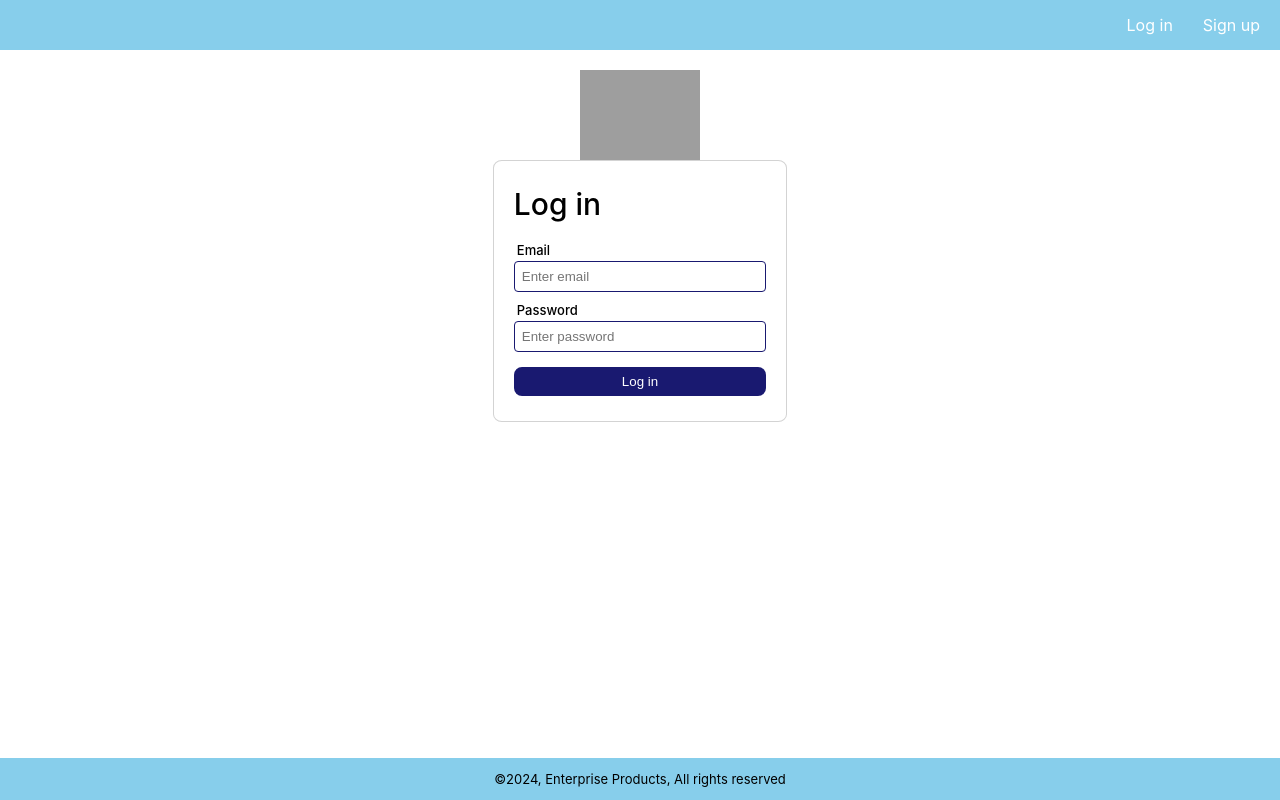
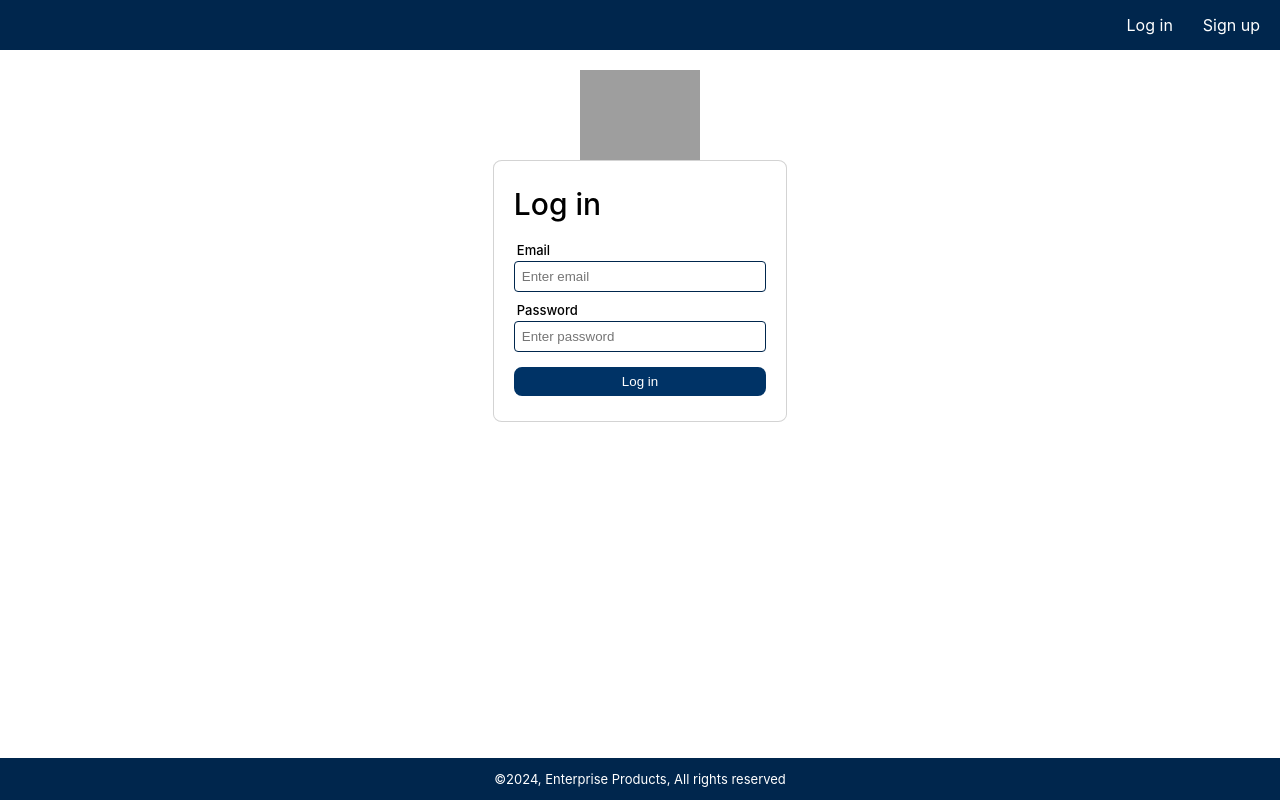
Before and after one commit to Layt27/product-management-system-web-app, a React (Create React App) app in the folder frontend/: page /login in a window 1280 px wide. Built offline with nearby package versions, Linux system fonts and the light colour scheme; grey boxes are pictures that could not be loaded.

Commit message:
style: Change color of some elements on all pages except profile page

```diff
--- a/frontend/src/App.css
+++ b/frontend/src/App.css
@@ -2,7 +2,7 @@
 .nav-ul {
   padding: 5px;
   margin: 0px;
-  background-color: skyblue;
+  background-color: #00264d;
 }
 
 .nav-right {
@@ -25,7 +25,8 @@
   /* position: fixed; */
   /* bottom: 0; */
   /* float: inline-end; */
-  background-color: skyblue;
+  color: #fff;
+  background-color: #00264d;
   width: 100%;
   text-align: center;
 }
@@ -84,7 +85,7 @@
 .inputBox {
   padding: 7px;
   display: block;
-  border: 1px solid midnightblue;
+  border: 1px solid #00264d;
   border-radius: 4px;
 }
 
@@ -93,7 +94,7 @@
   margin-top: 15px;
   padding: 7px;
   color: white;
-  background-color: midnightblue;
+  background-color: #003366;        /* Main buttons are a lighter shade to the theme of the web app */
   border: none;
   border-radius: 8px;
   cursor: pointer;
@@ -129,7 +130,7 @@
   height: 38px;
   margin: 20px;
   padding-left: 30px;
-  border: solid 1px midnightblue;
+  border: solid 1px #00264d;
 }
 
 .plSearchProductButton {
@@ -138,7 +139,7 @@
   border: none;
   border-radius: 3px;
   color: white;
-  background-color:midnightblue;
+  background-color:#00264d;
   cursor: pointer;
 }
 
@@ -163,7 +164,7 @@
   display: inline-block;      /* Changes from row to col / removes bullet points */
   height: 28px;
   width: 150px;
-  border: 1px solid midnightblue;
+  border: 1px solid #00264d;
   padding: 5px;
 }
 
```
